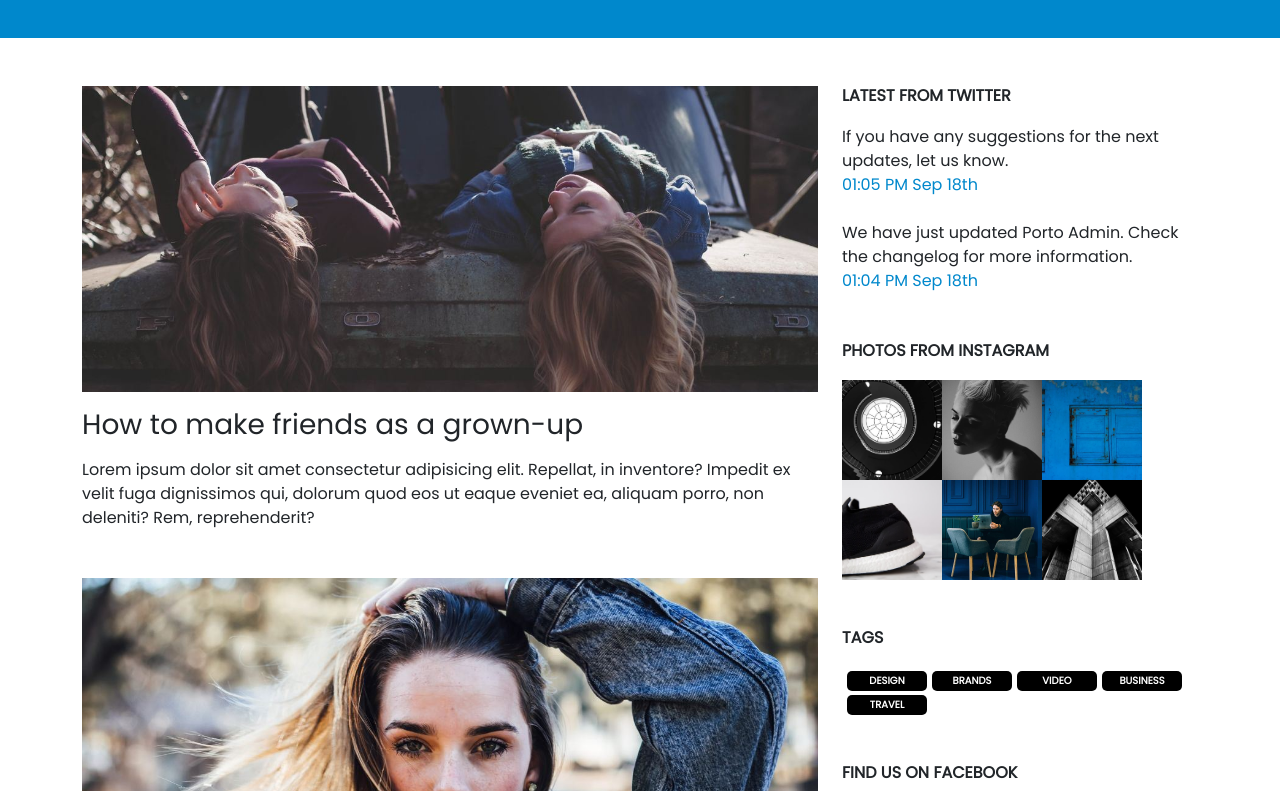
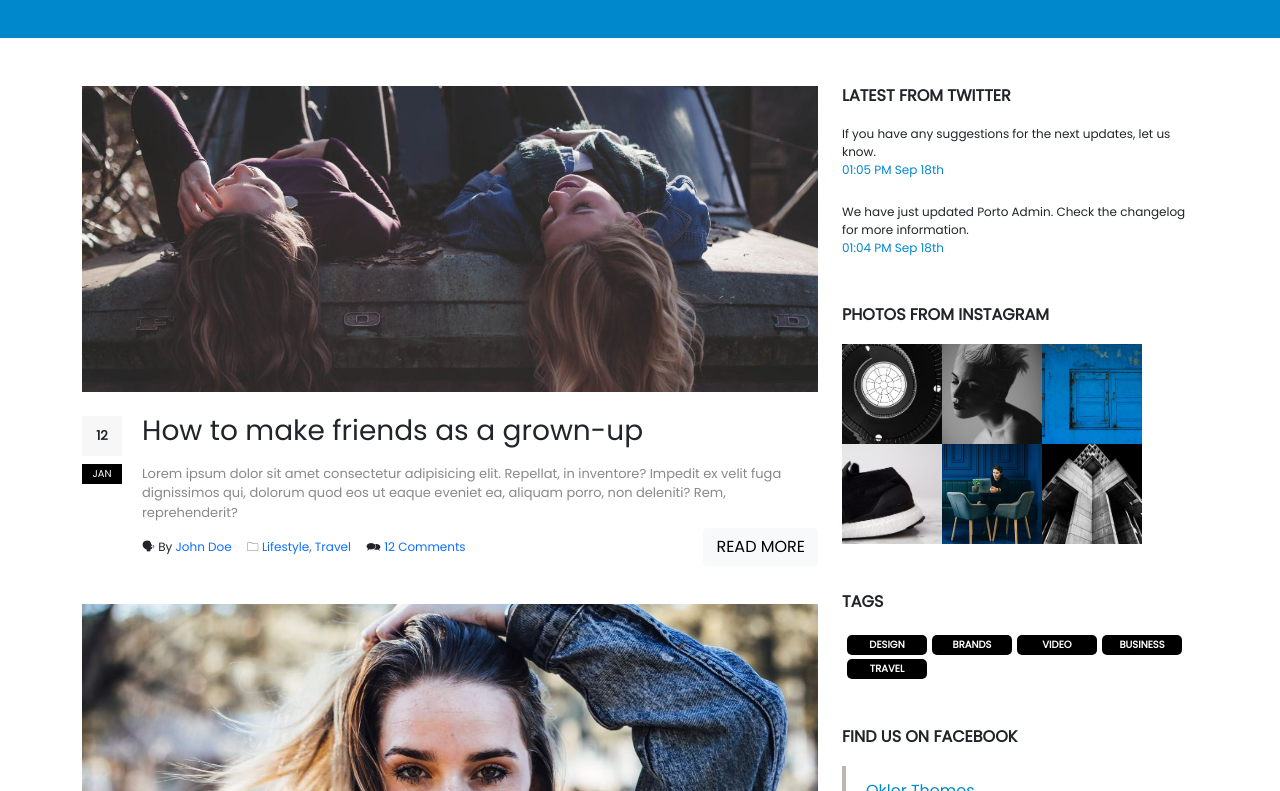
Before and after one commit to ClaudiaLanzoni/proj-html-vuejs, a Vue app: page / in a window 1280 px wide. Shown: the part 1309-2100 px from the top of the page. Built offline with nearby package versions, Linux system fonts and the light colour scheme.

Commit message:
CardPost and CardPostTravel refactor adding content author section and read more button

```diff
--- a/src/components/AsideSocialMedia.vue
+++ b/src/components/AsideSocialMedia.vue
@@ -3,7 +3,7 @@
         <div>
 
             <!--Twitter section-->
-            <div class="mb-5">
+            <div class="mb-5 twitter_section">
                 <h6 class="h6_style">Latest from Twitter</h6>
                 <div class="mb-4">
                     <div>If you have any suggestions for the next updates, let us know.</div>
@@ -113,6 +113,12 @@ export default {
         margin-bottom: 20px;
     }
 
+    .twitter_section {
+        div {
+            font-size: 12px;
+        }
+    }
+
     .multiple_img_container {
 
         img {
--- a/src/components/CardPost.vue
+++ b/src/components/CardPost.vue
@@ -2,17 +2,29 @@
     <div class="post_container mb-5">
         <img class="img-fluid mb-3" :src="post.img" alt="post image">
 
-        <!--pagina calendario-->
-        <div>
+        <!--Calendary page -->
+        <div class="mt-2">
 
-        </div>
+            <div>
+                <div class="date_square text-center">{{post.date}}</div>
+                <div class="month_square text-center">{{post.month}}</div>
+            </div>
 
-        <h3 class="mb-3">{{post.postTitle}}</h3>
+            <!-- Title and content section -->
+            <div class="post_content_box">
+                <h3 class="mb-3">{{post.postTitle}}</h3>
 
-        <p>{{post.textContent}}</p>
+                <p>{{post.textContent}}</p>
 
-        <!-- autore, commenti -->
-        <div>
+                 <!-- Author, comments section -->
+                <div class="author_box">
+                    <span>&#128483; By</span> <a href="#">{{post.author}} </a>
+                    <span>&#128448;</span> <a href="#"> {{post.topic}} </a>
+                    <span>&#128490;</span> <a href="#"> {{post.comments}} Comments</a>
+
+                    <button type="button" class="btn btn-light read_btn">Read more</button>
+                </div>
+            </div>
 
         </div>
 
@@ -38,7 +50,53 @@ export default {
 }
 </script>
 
-<style scoped lang="scss">
+<style lang="scss">
 @import "../style/variables.scss";
 
+    .date_square {
+        width: 40px;
+        height: 40px;
+        line-height: 40px;
+        background-color: $dateCalendar;
+        margin-bottom: 8px;
+        font-size: 13px;
+        font-weight: bolder;
+    }
+
+    .month_square {
+        width: 40px;
+        height: 20px;
+        line-height: 20px;
+        background-color: $blackColor;
+        color: $whiteColor;
+        text-transform: uppercase;
+        font-size: 10px;
+    }
+
+    .post_content_box {
+        margin-left: 60px;
+        margin-top: -70px;
+
+        p {
+            font-size: 13px;
+            color: $postContentFont;
+        }
+    }
+
+    .author_box {
+        font-size: 12px;
+
+        a {
+            display: inline-block;
+            margin-right: 15px;
+            text-decoration: none;
+        }
+    }
+
+    .read_btn {
+        text-transform: uppercase;
+        float: right;
+        margin-top: -10px;
+    }
+
 </style>
--- a/src/components/CardPostTravel.vue
+++ b/src/components/CardPostTravel.vue
@@ -4,9 +4,28 @@
             <img v-for="(element, index) in imgCollection" :key="index"  class="img-fluid" :src="element.img" alt="blog small image">
         </div>
 
-        <h3 v-for="(element, index) in titleName" :key="index" class="mb-3">{{element.postTitle}}</h3>
+        <div class="mt-4">
+            <div v-for="(element, index) in content" :key="index">
+                <div>
+                    <div class="date_square text-center">{{element.date}}</div>
+                    <div class="month_square text-center">{{element.month}}</div>
+                </div>
+                <div class="post_content_box mb-5">
+                    <h3  class="mb-3">{{element.postTitle}}</h3>
 
-        <p v-for="(element, index) in content" :key="index" class="mb-5">{{element.textContent}}</p>
+                    <p>{{element.textContent}}</p>
+
+                    <div class="author_box">
+                    <span>&#128483; By</span> <a href="#">{{element.author}} </a>
+                    <span>&#128448;</span> <a href="#"> {{element.topic}} </a>
+                    <span>&#128490;</span> <a href="#"> {{element.comments}} Comments</a>
+
+                    <button type="button" class="btn btn-light read_btn">Read more</button>
+                </div>
+
+            </div>
+            </div>
+        </div>
     </div>
 
 </template>
@@ -39,17 +58,17 @@ export default {
       },
       ],
 
-      titleName : [
+      content : [
         {
-        postTitle : '10 Best Travel Tips After 5 Years Travelling The World'
+        textContent : 'Lorem ipsum dolor sit amet consectetur adipisicing elit. Repellat, in inventore? Impedit ex velit fuga dignissimos qui, dolorum quod eos ut eaque eveniet ea, aliquam porro, non deleniti? Rem, reprehenderit?',
+        postTitle : '10 Best Travel Tips After 5 Years Travelling The World',
+        date : '8',
+        month : 'jan',
+        author : 'John Doe',
+        topic : 'Travel, Lifestyle',
+        comments : '12'
         }
       ],
-
-      content : [
-        {
-        textContent : 'Lorem ipsum dolor sit amet consectetur adipisicing elit. Repellat, in inventore? Impedit ex velit fuga dignissimos qui, dolorum quod eos ut eaque eveniet ea, aliquam porro, non deleniti? Rem, reprehenderit?'
-        }
-      ]
     }
     }
 }
--- a/src/components/FooterBlogReturn.vue
+++ b/src/components/FooterBlogReturn.vue
@@ -38,12 +38,12 @@
             <h6 class="h6_style">Recent comments</h6>
 
             <div class="mb-3">
-                <div><span class="fw-bold">John Doe</span> commented on <span class="fw-bold">lorem ipsum dolor sit amet</span> </div>
+                <div><span class="fw-bold">John Doe</span> commented on <span class="fw-bold blue_text">lorem ipsum dolor sit amet</span> </div>
                 <div>12:55 AM Dec 19th</div>
             </div>
 
             <div>
-                <div><span class="fw-bold">John Doe</span> commented on <span class="fw-bold">lorem ipsum dolor sit amet</span> </div>
+                <div><span class="fw-bold">John Doe</span> commented on <span class="fw-bold blue_text">lorem ipsum dolor sit amet</span> </div>
                 <div>12:55 AM Dec 19th</div>
             </div>
         </div>
--- a/src/components/Main.vue
+++ b/src/components/Main.vue
@@ -14,7 +14,6 @@
       <PostsCollection />
 
       <!-- Blog's topics button section-->
-
       <TagsCollection />
 
 
@@ -98,22 +97,42 @@ export default {
         {
           img : require('../assets/images/img/blog-54.jpg'),
           postTitle : 'How to make friends as a grown-up',
-          textContent : 'Lorem ipsum dolor sit amet consectetur adipisicing elit. Repellat, in inventore? Impedit ex velit fuga dignissimos qui, dolorum quod eos ut eaque eveniet ea, aliquam porro, non deleniti? Rem, reprehenderit?'
+          textContent : 'Lorem ipsum dolor sit amet consectetur adipisicing elit. Repellat, in inventore? Impedit ex velit fuga dignissimos qui, dolorum quod eos ut eaque eveniet ea, aliquam porro, non deleniti? Rem, reprehenderit?',
+          date : '12',
+          month : 'jan',
+          author : 'John Doe',
+          topic : 'Lifestyle, Travel',
+          comments : '12'
         },
         {
           img : require('../assets/images/img/blog-55 (1).jpg'),
           postTitle : 'Simple Ways to Have a Pretty Face',
-          textContent : 'Lorem ipsum dolor sit amet consectetur adipisicing elit. Repellat, in inventore? Impedit ex velit fuga dignissimos qui, dolorum quod eos ut eaque eveniet ea, aliquam porro, non deleniti? Rem, reprehenderit?'
+          textContent : 'Lorem ipsum dolor sit amet consectetur adipisicing elit. Repellat, in inventore? Impedit ex velit fuga dignissimos qui, dolorum quod eos ut eaque eveniet ea, aliquam porro, non deleniti? Rem, reprehenderit?',
+          date : '12',
+          month : 'jan',
+          author : 'John Doe',
+          topic : 'Photography, Travel',
+          comments : '12'
         },
         {
           img : require('../assets/images/img/blog-56 (1).jpg'),
           postTitle : 'Ranking the greatest players in basketball',
-          textContent : 'Lorem ipsum dolor sit amet consectetur adipisicing elit. Repellat, in inventore? Impedit ex velit fuga dignissimos qui, dolorum quod eos ut eaque eveniet ea, aliquam porro, non deleniti? Rem, reprehenderit?'
+          textContent : 'Lorem ipsum dolor sit amet consectetur adipisicing elit. Repellat, in inventore? Impedit ex velit fuga dignissimos qui, dolorum quod eos ut eaque eveniet ea, aliquam porro, non deleniti? Rem, reprehenderit?',
+          date : '12',
+          month : 'jan',
+          author : 'John Doe',
+          topic : 'Sports, Business',
+          comments : '12'
         },
         {
           img : require('../assets/images/img/blog-58 (1).jpg'),
           postTitle : 'Top Camper Trailer Towing Tips',
-          textContent : 'Lorem ipsum dolor sit amet consectetur adipisicing elit. Repellat, in inventore? Impedit ex velit fuga dignissimos qui, dolorum quod eos ut eaque eveniet ea, aliquam porro, non deleniti? Rem, reprehenderit?'
+          textContent : 'Lorem ipsum dolor sit amet consectetur adipisicing elit. Repellat, in inventore? Impedit ex velit fuga dignissimos qui, dolorum quod eos ut eaque eveniet ea, aliquam porro, non deleniti? Rem, reprehenderit?',
+          date : '12',
+          month : 'jan',
+          author : 'John Doe',
+          topic : 'Travel, Lifestyle',
+          comments : '12'
         },
       ],
   }
--- a/src/style/variables.scss
+++ b/src/style/variables.scss
@@ -14,6 +14,8 @@ $headerBg : #0088CC;
 $jumbotronBg : #D6D6D6;
 $linkSlideBg : #0A0C0D;
 $dateFont : #B7B7B7;
+$dateCalendar : #F7F7F7;
+$postContentFont : #888888;
 
 //Footer colors
 $upperFooterBg : #212529;
```
